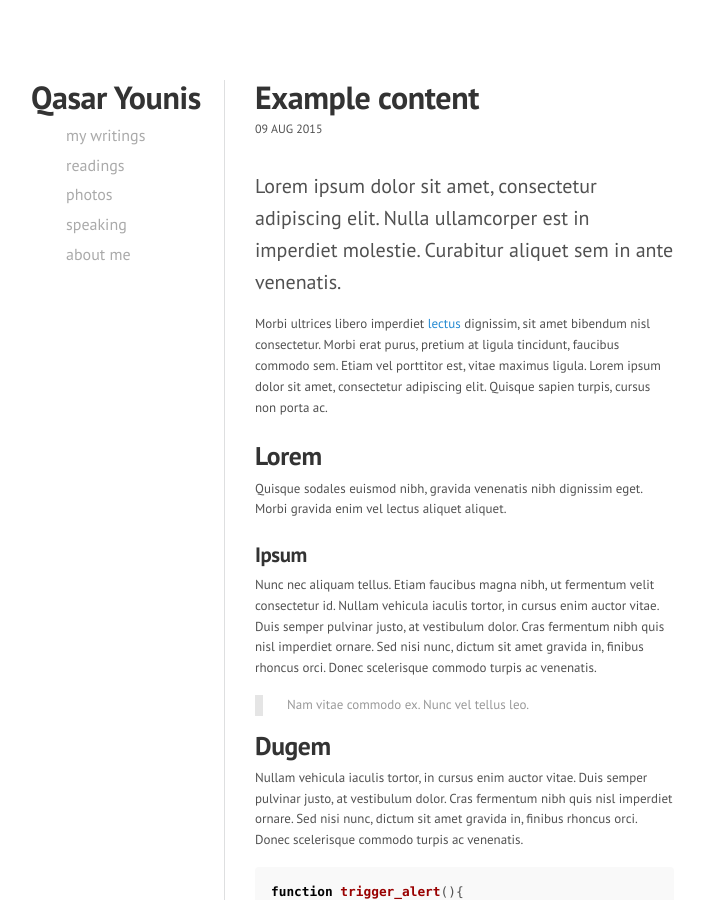
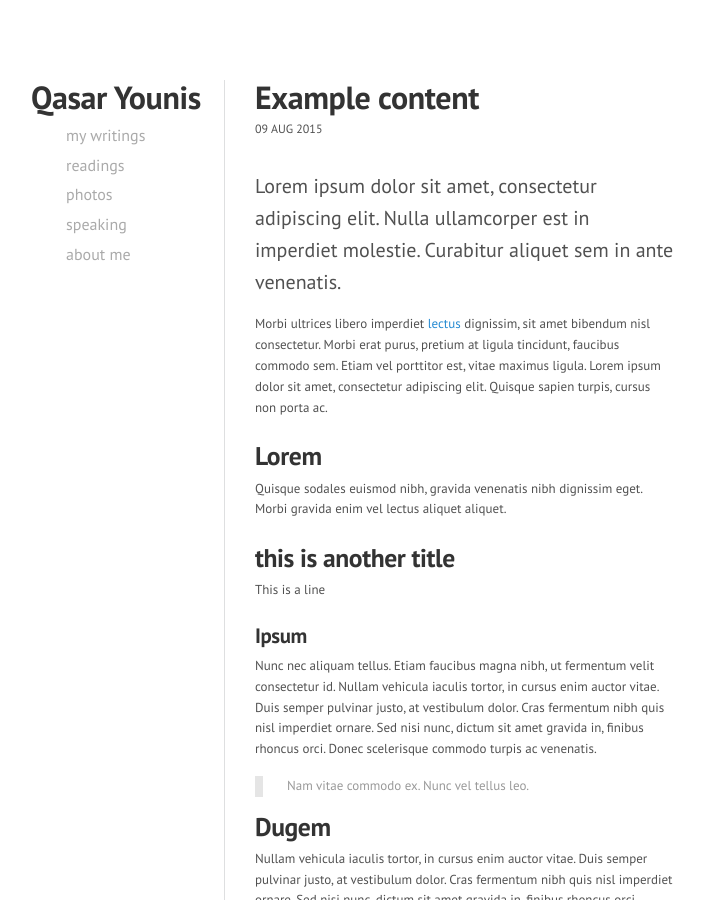
Before and after one commit to qasar/qasar.github.io, a Jekyll site: the page built from _posts/2015-08-09-example-content.md, in a window 1280 px wide and 900 px high. Shown: the whole window, without its empty margins (45-748 px from the left). Built offline with Jekyll 4.4.1, drawn with Linux system fonts in a browser that asks for light colours.

Commit message:
Update 2015-08-09-example-content.md

```diff
--- a/_posts/2015-08-09-example-content.md
+++ b/_posts/2015-08-09-example-content.md
@@ -12,6 +12,10 @@ Morbi ultrices libero imperdiet [lectus](#) dignissim, sit amet bibendum nisl co
 
 ## Lorem
 Quisque sodales euismod nibh, gravida venenatis nibh dignissim eget. Morbi gravida enim vel lectus aliquet aliquet.
+
+## this is another title
+This is a line
+
 
 ### Ipsum
 Nunc nec aliquam tellus. Etiam faucibus magna nibh, ut fermentum velit consectetur id. Nullam vehicula iaculis tortor, in cursus enim auctor vitae. Duis semper pulvinar justo, at vestibulum dolor. Cras fermentum nibh quis nisl imperdiet ornare. Sed nisi nunc, dictum sit amet gravida in, finibus rhoncus orci. Donec scelerisque commodo turpis ac venenatis.
```
